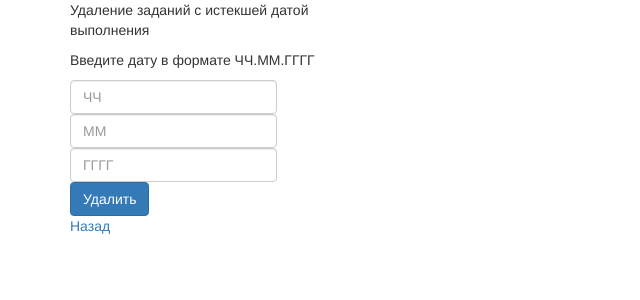
After one commit to mihalichpalich/KR_BD, a Flask app: page /admin_delete_task in a window 1280 px wide. The commit adds this page. Shown: the top 300 px of the page, without its empty margins (0-640 px from the left). Run offline with Flask 2, Linux system fonts and the light colour scheme; some libraries are stand-ins or nearby versions.

Commit message:
сделал удаление заданий в админке

```diff
--- a/app.py
+++ b/app.py
@@ -892,6 +892,27 @@ def adminDeleteVacancy():
         conn.commit()
     return render_template("admin_delete_vacancy.html")
 
+# удаление заданий
+@app.route('/admin_delete_task', methods=['GET', 'POST'])
+def adminDeleteTask():
+    if request.method == 'POST':
+        day = request.form.get('day')
+        month = request.form.get('month')
+        year = request.form.get('year')
+
+        try:
+            dayNum = int(day)
+            monthNum = int(month)
+            yearNum = int(year)
+        except ValueError:
+            return render_template("admin_delete_task.html", message="Введено не целочисленное значение!")
+
+        dateInput = date(yearNum, monthNum, dayNum)
+
+        cur.execute('delete from task where exec_date::date < %s::date', (dateInput,))
+        conn.commit()
+    return render_template("admin_delete_task.html")
+
 @app.route('/vacancy_cat')
 def vacancyCat():
     vacancies = ["Engineer", "Programmist", "Cleaner"]
--- a/templates/admin.html
+++ b/templates/admin.html
@@ -11,6 +11,7 @@
           <button type="button" class="btn btn-light"><a href="{{ url_for('adminData') }}"><h1>Работа с данными</h1></a></button>
           <button type="button" class="btn btn-light"><a href="{{ url_for('adminDeleteCv') }}"><h1>Удаление резюме</h1></a></button>
           <button type="button" class="btn btn-light"><a href="{{ url_for('adminDeleteVacancy') }}"><h1>Удаление вакансий</h1></a></button>
+          <button type="button" class="btn btn-light"><a href="{{ url_for('adminDeleteTask') }}"><h1>Удаление заданий</h1></a></button>
         </div>
       </div>
     </div>
--- /dev/null
+++ b/templates/admin_delete_task.html
@@ -0,0 +1,36 @@
+{% extends "bootstrap/base.html" %}
+
+{% block title %}Удаление заданий{% endblock title %}
+
+{%- block content %}
+    <div class="container">
+        <div class="row justify-content-center">
+            <div class="col-xs-3">
+                <p>Удаление заданий с истекшей датой выполнения</p>
+                <p>Введите дату в формате ЧЧ.ММ.ГГГГ</p>
+
+                <form action="{{ url_for('adminDeleteTask') }}" class="form-inline" method="POST">
+                    <div class="form-group">
+                        <input type="text" name="day" class="form-control" id="day" placeholder="ЧЧ">
+                    </div>
+
+                    <div class="form-group">
+                        <input type="text" name="month" class="form-control" id="month" placeholder="ММ">
+                    </div>
+
+                    <div class="form-group">
+                        <input type="text" name="year" class="form-control" id="year" placeholder="ГГГГ">
+                    </div>
+
+                    <button type="submit" class="btn btn-primary">Удалить</button>
+                </form>
+
+                <a href="{{ url_for('admin') }}">Назад</a><br>
+
+                {% if message %}
+                    <p class="text-danger">{{ message }}</p>
+                {% endif %}
+            </div>
+        </div>
+    </div>
+{%- endblock content %}
--- a/templates/profile.html
+++ b/templates/profile.html
@@ -58,6 +58,9 @@
                     {% if status == 'customer' %}
                        <a class="nav-link" href="#">Каталог исполнителей</a>
                     {% endif %}
+                    {% if status == 'performer' %}
+                       <a class="nav-link" href="#">Каталог заданий</a>
+                    {% endif %}
                 </li>
             </ul>
 
```
